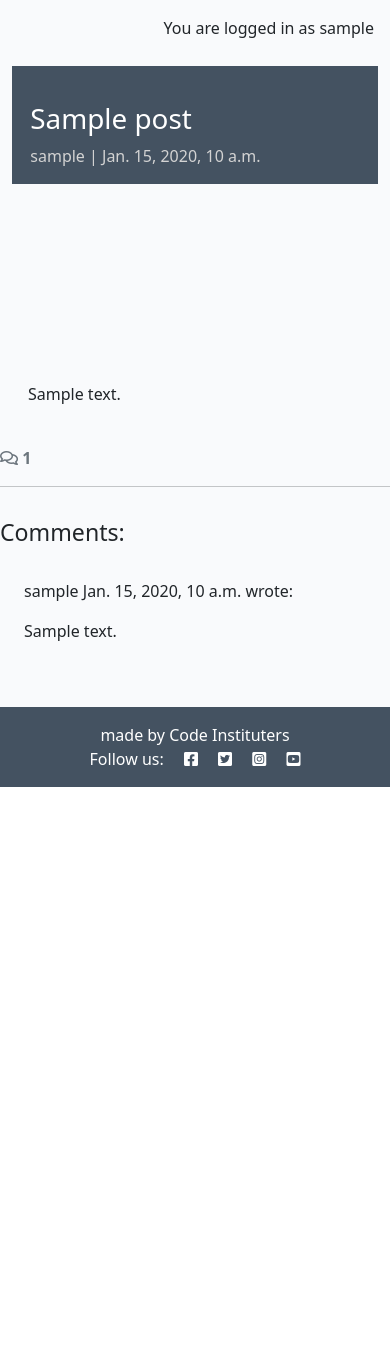
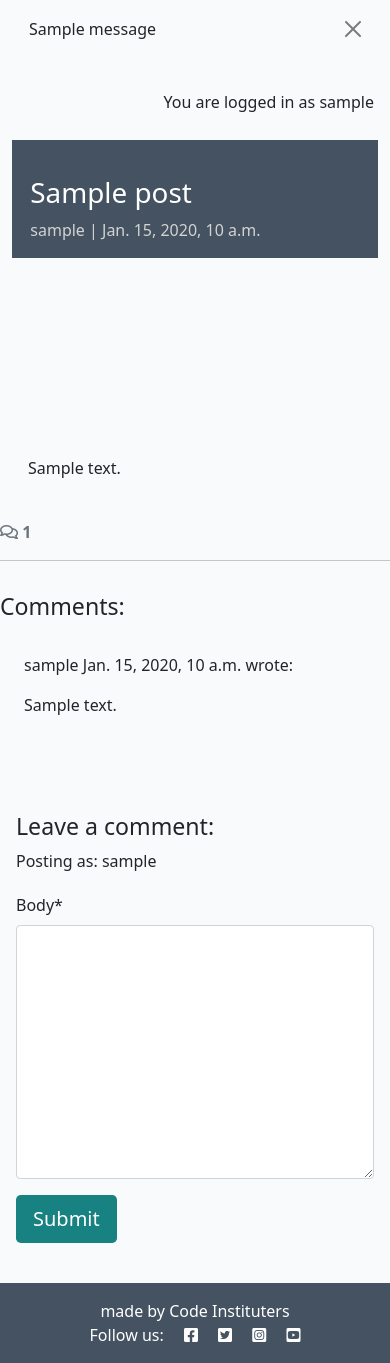
Before and after one commit to Darthspider360/django-blog, a Django app: a page that uses templates/base.html in a window 390 px wide. Shown: the part 60-1423 px from the top of the page. Before the commit the page ends 847 px from the top, so only its background shows below. Run offline with Django 4.2, Linux system fonts and the light colour scheme; a user stored in the database is signed in; tables that the repository leaves empty hold one stand-in row (values such as "Sample post"); one stand-in notice (Sample message) is shown; some libraries are stand-ins or nearby versions.

Commit message:
Comment authorisation

```diff
--- /dev/null
+++ b/blog/forms.py
@@ -0,0 +1,8 @@
+from .models import Comment
+from django import forms
+
+
+class CommentForm(forms.ModelForm):
+    class Meta:
+        model = Comment
+        fields = ('body',)
--- a/blog/templates/blog/post_detail.html
+++ b/blog/templates/blog/post_detail.html
@@ -1,5 +1,6 @@
 {% extends 'base.html' %} {% block content %}
 {% load static %}
+{% load crispy_forms_tags %}
 
 <div class="masthead">
     <div class="container">
@@ -71,6 +72,24 @@
         {% endfor %}
       </div>
     </div>
+    <!-- Creating New Comments -->
+    <div class="col-md-4 card mb-4 mt-3">
+        <div class="card-body">
+          {% if user.is_authenticated %}
+          <h3>Leave a comment:</h3>
+          <p>Posting as: {{ user.username }}</p>
+          <form id="commentForm" method="post"
+            style="margin-top: 1.3em;">
+            {{ comment_form | crispy }}
+            {% csrf_token %}
+            <button id="submitButton" type="submit"
+              class="btn btn-signup btn-lg">Submit</button>
+          </form>
+          {% else %}
+          <p>Log in to leave a comment</p>
+          {% endif %}
+        </div>
+      </div>
   </div>
 </div>
 {% endblock content %}
--- a/blog/views.py
+++ b/blog/views.py
@@ -1,6 +1,8 @@
 from django.shortcuts import render, get_object_or_404
 from django.views import generic
+from django.contrib import messages
 from .models import Post
+from .forms import CommentForm
 
 # Create your views here.
 class PostList(generic.ListView):
@@ -26,6 +28,17 @@ def post_detail(request, slug):
     post = get_object_or_404(queryset, slug=slug)
     comments = post.comments.all().order_by("-created_on")
     comment_count = post.comments.filter(approved=True).count()
+    if request.method == "POST":
+        comment_form = CommentForm(data=request.POST)
+        if comment_form.is_valid():
+            comment = comment_form.save(commit=False)
+            comment.author = request.user
+            comment.post = post
+            comment.save()
+            messages.add_message(request, messages.SUCCESS,
+            'Comment submitted and awaiting approval')
+
+    comment_form = CommentForm()
 
     return render(
         request,
@@ -33,5 +46,6 @@ def post_detail(request, slug):
         { "post": post,
         "comments": comments,
         "comment_count": comment_count,
+        "comment_form": comment_form,
     },
     )
--- a/codestar/settings.py
+++ b/codestar/settings.py
@@ -45,6 +45,8 @@ INSTALLED_APPS = [
     'allauth',
     'allauth.account',
     'allauth.socialaccount',
+    'crispy_forms',
+    'crispy_bootstrap5',
     'blog',
     'django_summernote',
     'about',
@@ -53,6 +55,8 @@ INSTALLED_APPS = [
 SITE_ID = 1
 LOGIN_REDIRECT_URL = '/'
 LOGOUT_REDIRECT_URL = '/'
+CRISPY_ALLOWED_TEMPLATE_PACKS = "bootstrap5"
+CRISPY_TEMPLATE_PACK = "bootstrap5"
 
 MIDDLEWARE = [
     'django.middleware.security.SecurityMiddleware',
--- a/requirements.txt
+++ b/requirements.txt
@@ -1,7 +1,9 @@
 asgiref==3.8.1
+crispy-bootstrap5==0.7
 dj-database-url==0.5.0
 Django==4.2.17
 django-allauth==0.57.2
+django-crispy-forms==2.3
 django-summernote==0.8.20.0
 gunicorn==20.1.0
 oauthlib==3.2.2
--- a/templates/base.html
+++ b/templates/base.html
@@ -75,6 +75,21 @@
         </div>
     </nav>
 
+    <!-- displaying Django messages -->
+    <div class="container">
+        <div class="row">
+        <div class="col-md-8 offset-md-2">
+            {% for message in messages %}
+            <div class="alert {{ message.tags }} alert-dismissible
+            fade show" id="msg" role="alert">
+            {{ message | safe }}
+            <button type="button" class="btn-close"
+                data-bs-dismiss="alert" aria-label="Close"></button>
+            </div>
+            {% endfor %}
+        </div>
+        </div>
+    </div>
     <main class="flex-shrink-0 main-bg">
         {% if user.is_authenticated %}
         <p class="text-end m-3">You are logged in as {{ user }}</p>
```
